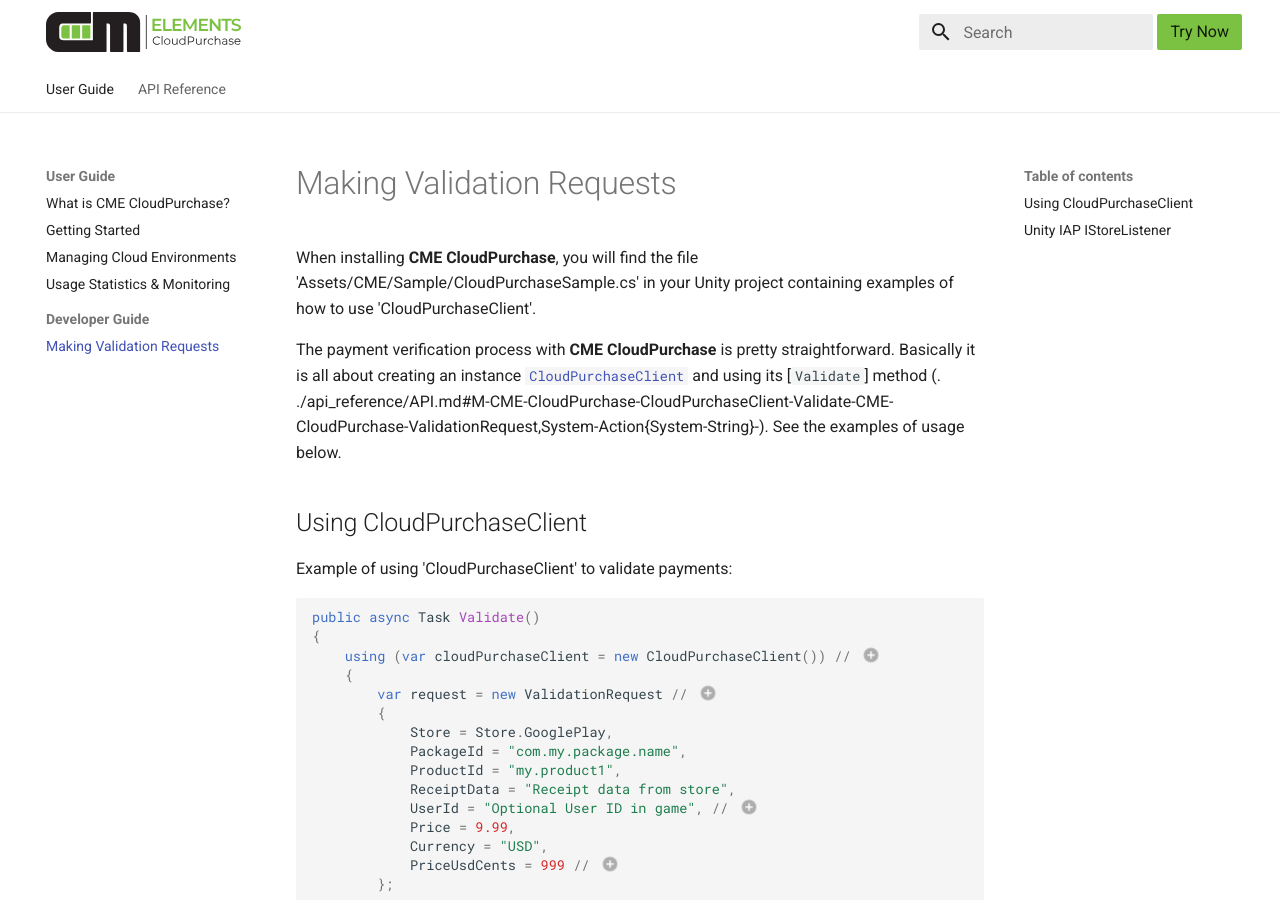
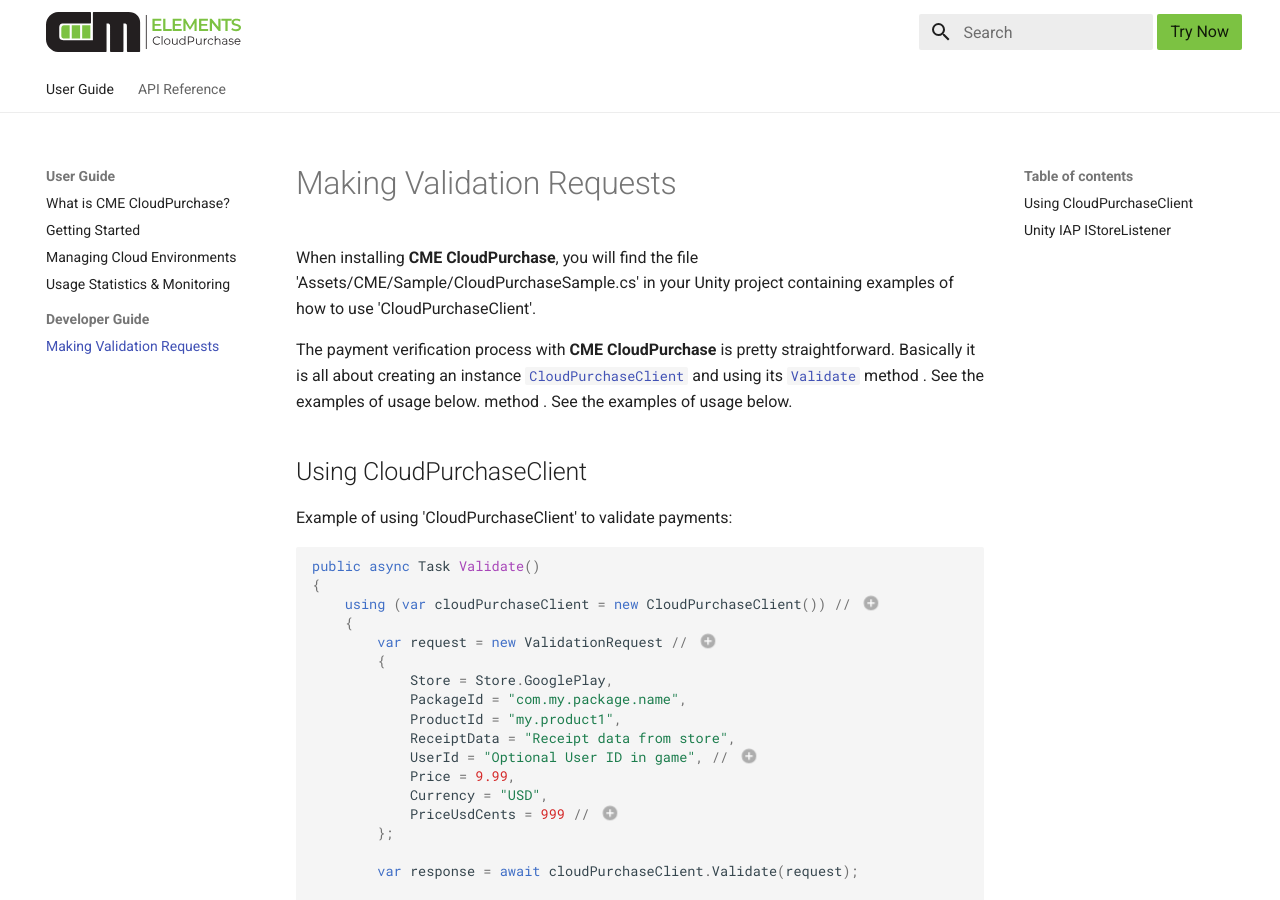
Before and after one commit to creative-mobile/CME.Documentation, an MkDocs documentation site: the page built from docs/user_guide/making_validation_requests.md, in a window 1280 px wide and 900 px high. Built offline with MkDocs 1.6.1 and Material for MkDocs 9.7.7, drawn with Linux system fonts in a browser that asks for light colours; comment, search, counter and statistics services are not loaded.

Commit message:
fix links

```diff
--- a/docs/user_guide/making_validation_requests.md
+++ b/docs/user_guide/making_validation_requests.md
@@ -2,7 +2,8 @@
 
 When installing **CME CloudPurchase**, you will find the file 'Assets/CME/Sample/CloudPurchaseSample.cs' in your Unity project containing examples of how to use 'CloudPurchaseClient'.
 
-The payment verification process with **CME CloudPurchase** is pretty straightforward. Basically it is all about creating an instance [`CloudPurchaseClient`](../api_reference/API.md#T-CME-CloudPurchase-CloudPurchaseClient) and using its [`Validate`] method (. ./api_reference/API.md#M-CME-CloudPurchase-CloudPurchaseClient-Validate-CME-CloudPurchase-ValidationRequest,System-Action{System-String}-). See the examples of usage below.
+The payment verification process with **CME CloudPurchase** is pretty straightforward. Basically it is all about creating an instance [`CloudPurchaseClient`](../api_reference/CME.CloudPurchase.md#T-CME-CloudPurchase-CloudPurchaseClient) and using its [`Validate`](../api_reference/CME.CloudPurchase.md#Validate) method . See the examples of usage below.
+method . See the examples of usage below.
 
 ## <a id="client"></a> Using CloudPurchaseClient
 Example of using 'CloudPurchaseClient' to validate payments:
```
